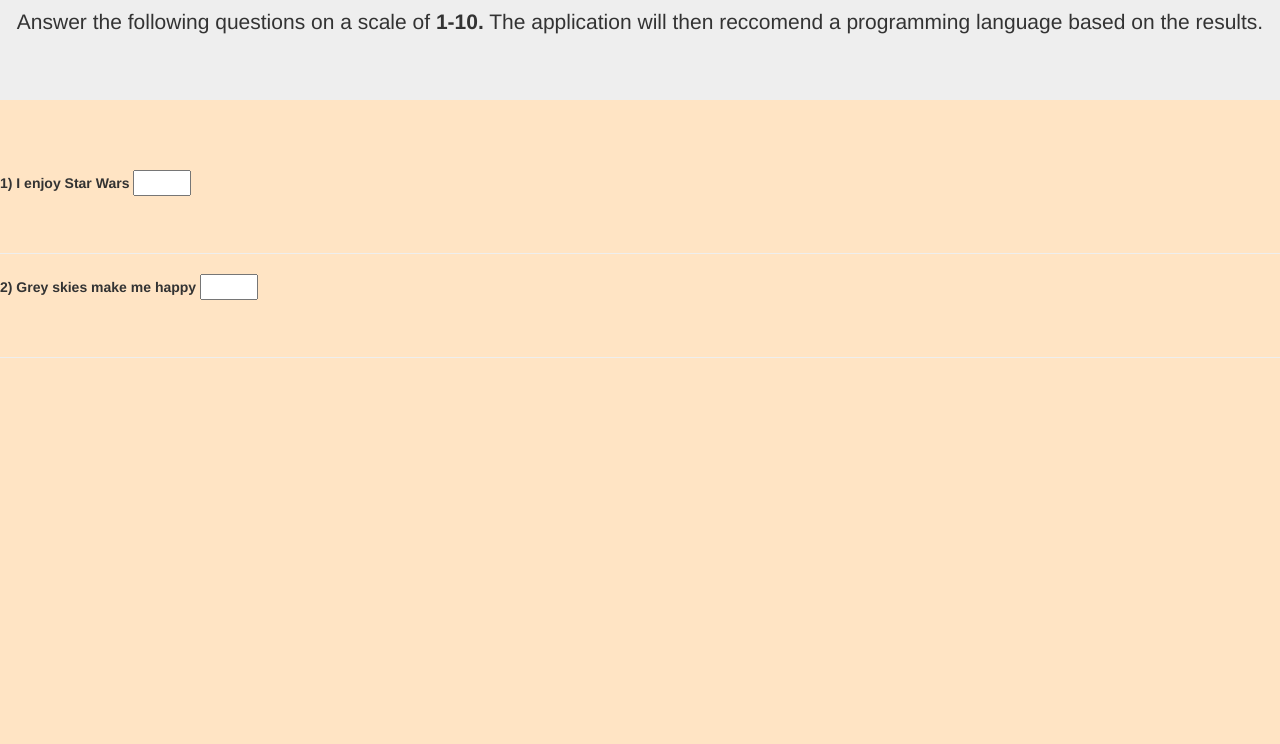
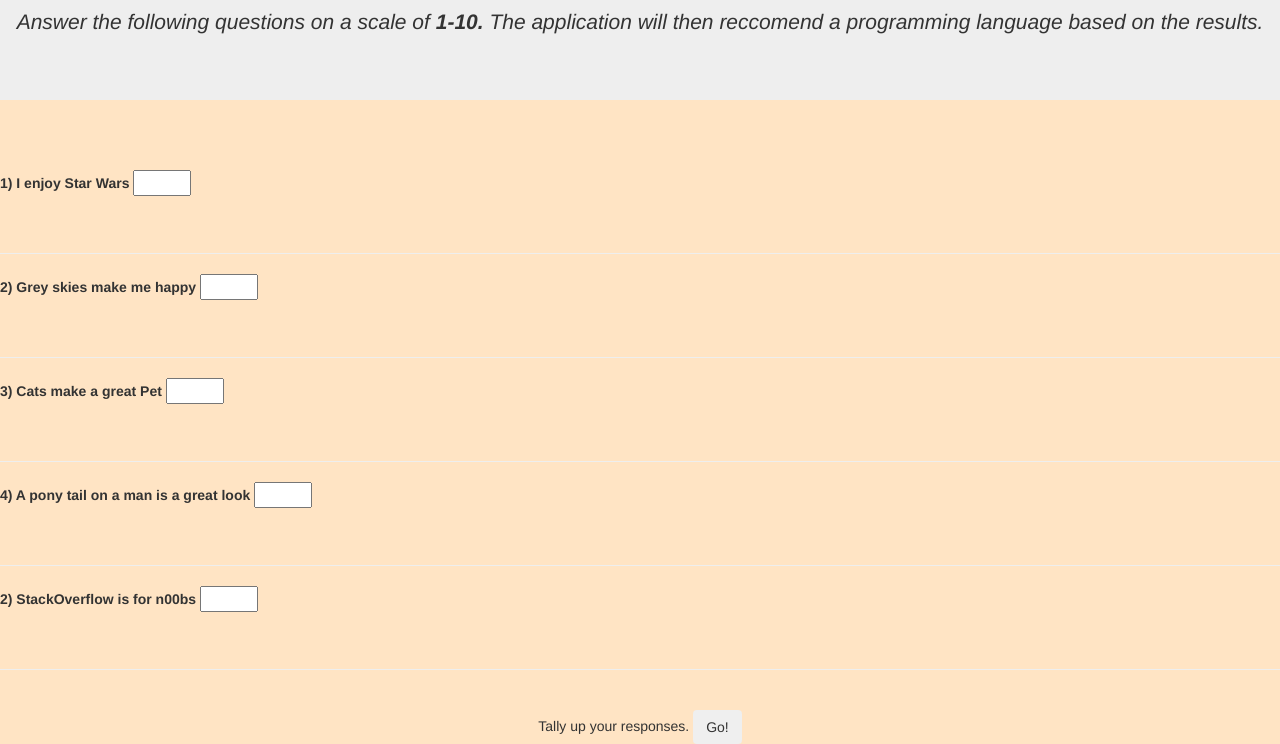
Before and after one commit to Jbird206/Programming-Language-Selector, a plain HTML site: page Programming Language Suggester/index.html in a window 1280 px wide. Shown: the part 140-884 px from the top of the page. Before the commit the page ends 800 px from the top, so only its background shows below. Drawn offline with Linux system fonts and the light colour scheme.

Commit message:
Add files via upload
more HTML to finish the questions for the form

```diff
--- a/Programming Language Suggester/index.html
+++ b/Programming Language Suggester/index.html
@@ -14,7 +14,7 @@
     <form id="calculator">
       <div class="jumbotron">
       <center>  <h1>Automated Programming language Generator</h1>
-        <p>Answer the following questions on a scale of <strong>1-10.</strong> The application will then reccomend a programming language based on the results.</p></center>
+        <p><em>Answer the following questions on a scale of <strong>1-10.</strong> The application will then reccomend a programming language based on the results.</em></p></center>
       </div><br>
       <br>
       <div class="form-group">
@@ -23,10 +23,31 @@
       </div><br>
       <hr>
       <div class="form-group">
-        <label for="input1">2) Grey skies make me happy</label>
+        <label for="input2">2) Grey skies make me happy</label>
         <input type="number" id="input2" min="1" max="10">
       </div><br>
       <hr>
+      <div class="form-group">
+        <label for="input3">3) Cats make a great Pet</label>
+        <input type="number" id="input3" min="1" max="10">
+      </div><br>
+      <hr>
+      <div class="form-group">
+        <label for="input4">4) A pony tail on a man is a great look</label>
+        <input type="number" id="input4" min="1" max="10">
+      </div><br>
+      <hr>
+      <div class="form-group">
+        <label for="input5">2) StackOverflow is for n00bs</label>
+        <input type="number" id="input5" min="1" max="10">
+      </div><br>
+      <hr>
+      <br>
+      <center>Tally up your responses.
+      <button type="submit" class="btn">Go!</button></center>
+    </form>
+  </div>
+
 
 
   </body>
```
